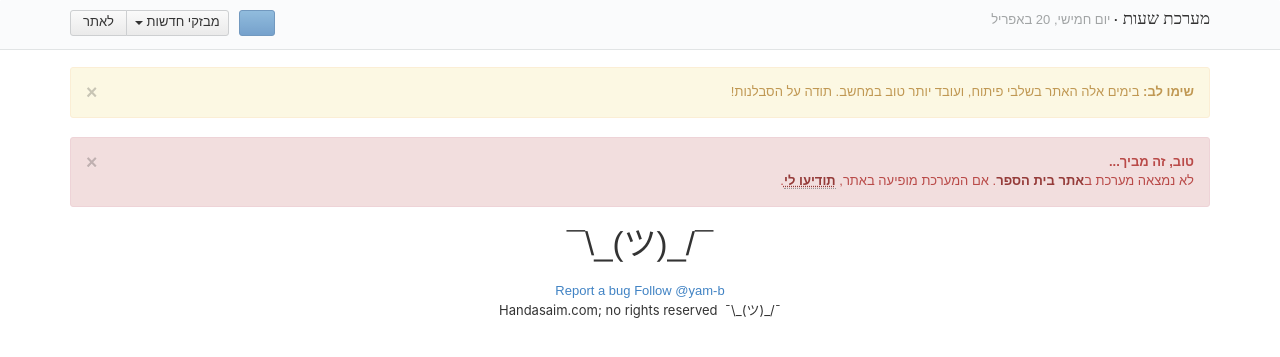
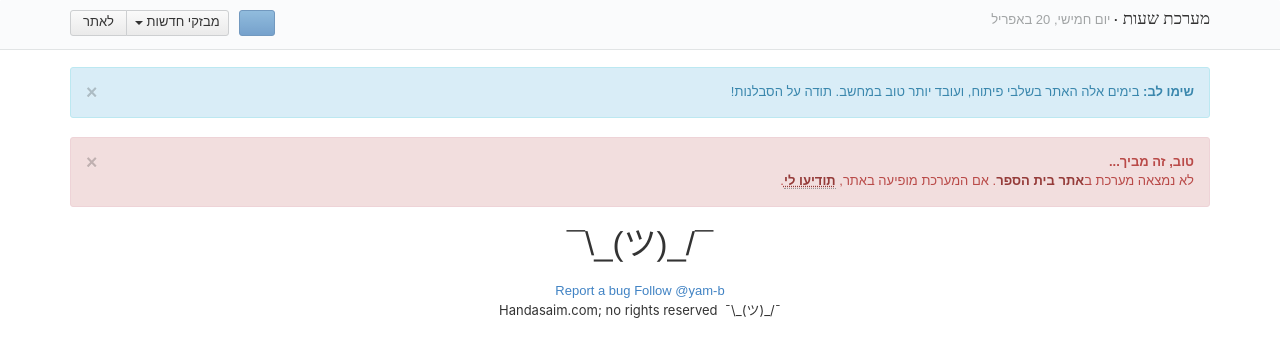
Before and after one commit to yam-b/handasaim.com, a Django app: page / in a window 1280 px wide. Shown: the top 357 px of the page. Run offline with Django 3.2, Linux system fonts and the light colour scheme; data that the repository does not hold is empty; some libraries are stand-ins or nearby versions; some web fonts are replaced.

Commit message:
revert info to blue

```diff
--- a/handaschedule/templates/handaschedule/index.html
+++ b/handaschedule/templates/handaschedule/index.html
@@ -89,7 +89,7 @@
     </div>
 </div>
 <div id='main' class='container' style='overflow-x: hidden; margin-bottom:0px;padding-bottom: 0px'>
-    <div class='alert alert-warning'>
+    <div class='alert alert-info'>
         <button type='button' class='close pull-left' data-dismiss='alert'>&times;</button>
         <strong>שימו לב: </strong>בימים אלה האתר בשלבי פיתוח, ועובד יותר טוב במחשב. תודה על הסבלנות!
     </div>
```
